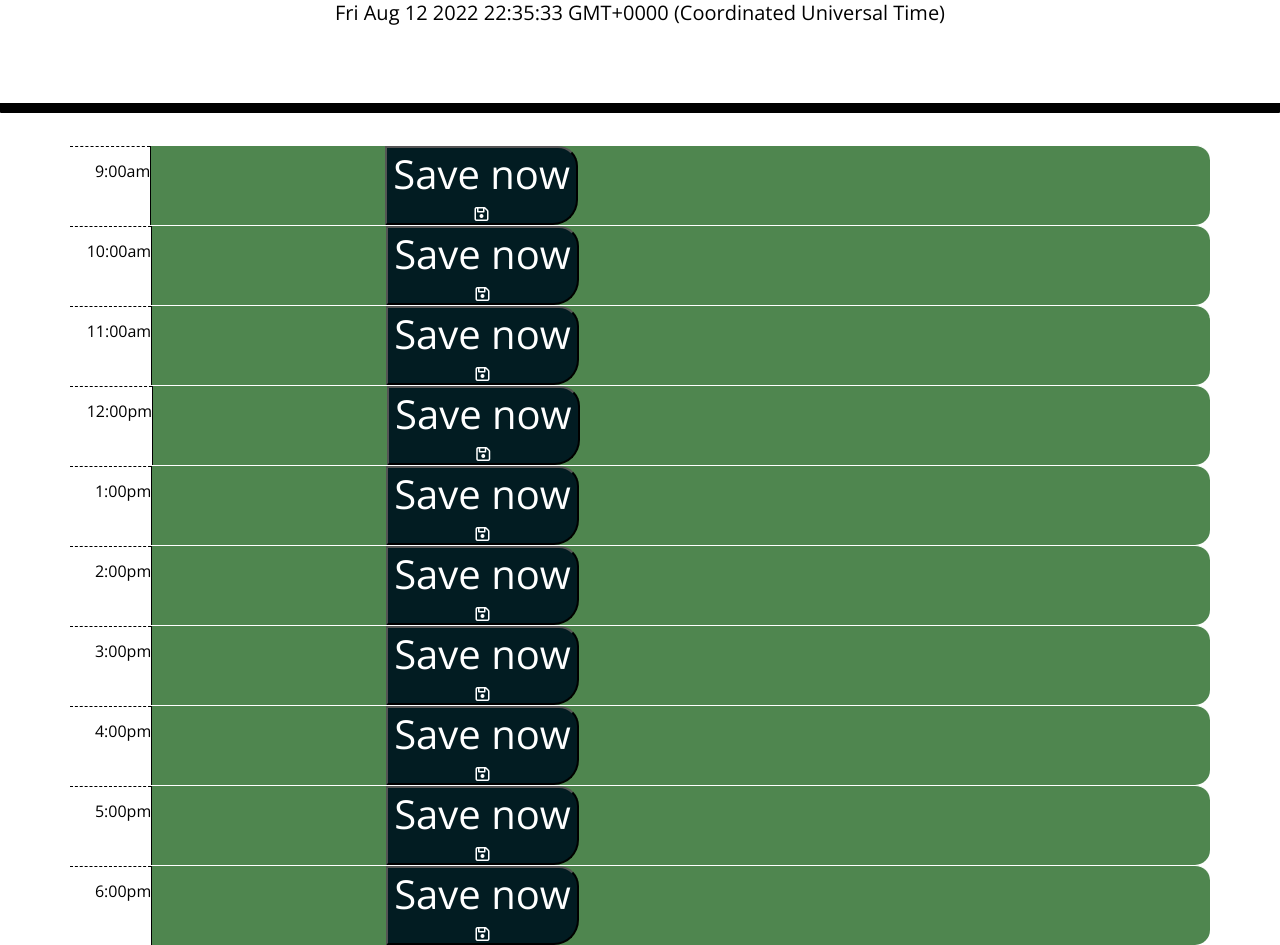
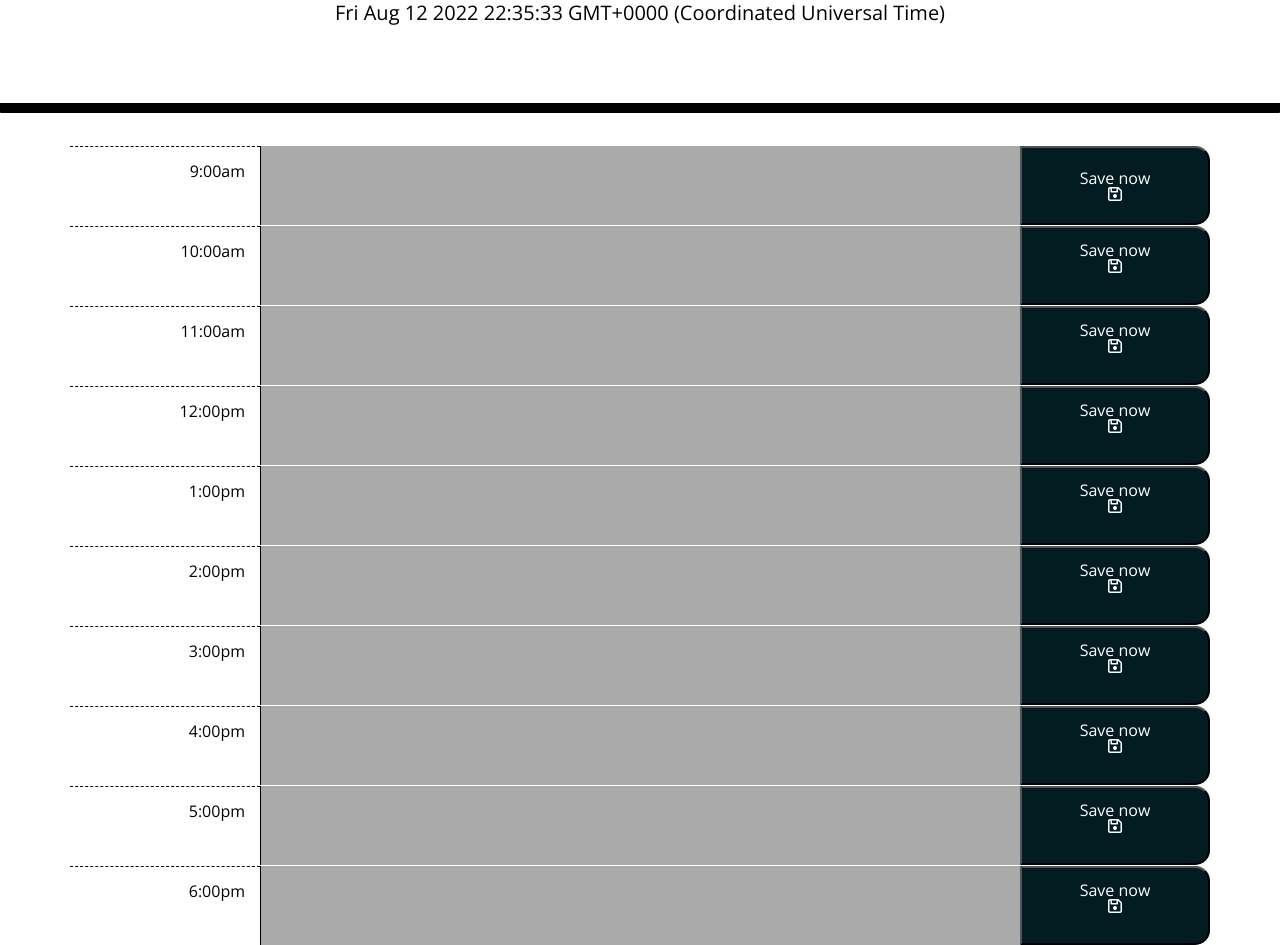
Before and after one commit to dmxtech/Work-Day-Scheduler, a plain HTML site: page index.html in a window 1280 px wide. Shown: the part 191-1136 px from the top of the page. Drawn offline with nearby package versions, Linux system fonts and the light colour scheme.

Commit message:
update CSS and html working correctly

```diff
--- a/assets/script.js
+++ b/assets/script.js
@@ -67,9 +67,9 @@ function currenttime() {
    //Assign colors to time block
     $(".time-block").each(function () {
 
-    var blockhr = parseInt($(this).attr("id").split("hour")[1]);
+    var blockhr = parseInt($(this).attr("id").split("hr")[1]);
 
-    console.log( blockhr + currenthr);
+    console.log( blockhr, currenthr);
 
         //use the correct class for the time moment
         if (blockhr < currenthr) {
--- a/assets/style.css
+++ b/assets/style.css
@@ -34,6 +34,7 @@ textarea {
   white-space: pre-wrap;
   height: 80px;
   border-top: 1px solid white;
+  flex-wrap: nowrap;
 }
 
 .hour {
@@ -59,8 +60,8 @@ textarea {
 
 .saveBtn {
   border-left: px solid black;
-  border-top-right-radius: 20px;
-  border-bottom-right-radius: 25px;
+  border-top-right-radius: 15px;
+  border-bottom-right-radius: 15px;
   background-color: #021c22;
   color: white;
   position: relative;
--- a/index.html
+++ b/index.html
@@ -1,22 +1,14 @@
 <!DOCTYPE html>
 <html lang="en">
+
 <head>
   <meta charset="UTF-8" />
   <meta name="viewport" content="width=device-width, initial-scale=1.0" />
   <meta http-equiv="X-UA-Compatible" content="ie=edge" />
-    <link
-      rel="stylesheet"
-      href="https://stackpath.bootstrapcdn.com/bootstrap/4.3.1/css/bootstrap.min.css">
-    <link
-      rel="stylesheet"
-      href="https://use.fontawesome.com/releases/v5.8.1/css/all.css"
-      integrity="sha384-50oBUHEmvpQ+1lW4y57PTFmhCaXp0ML5d60M1M7uH2+nqUivzIebhndOJK28anvf"
-      crossorigin="anonymous"
-  />
-    <link
-      href="https://fonts.googleapis.com/css?family=Open+Sans&display=swap"
-      rel="stylesheet"
-    />
+  <link rel="stylesheet" href="https://stackpath.bootstrapcdn.com/bootstrap/4.3.1/css/bootstrap.min.css">
+  <link rel="stylesheet" href="https://use.fontawesome.com/releases/v5.8.1/css/all.css"
+    integrity="sha384-50oBUHEmvpQ+1lW4y57PTFmhCaXp0ML5d60M1M7uH2+nqUivzIebhndOJK28anvf" crossorigin="anonymous" />
+  <link href="https://fonts.googleapis.com/css?family=Open+Sans&display=swap" rel="stylesheet" />
   <link rel="stylesheet" href="./assets/style.css">
   <title>Work Day Scheduler</title>
 </head>
@@ -32,102 +24,111 @@
     <!-- Timeblocks go here -->
 
     <div id="hr9" class="row time-block">
-  <div class="hour">
+      <div class="hour col-2">
         9:00am
       </div>
-  <textarea class="Description" id="content">
+      <textarea class="Description  col-8" id="content">
   </textarea>
-  <button class="saveBtn"><h1>Save now</h1><i class="far fa-save"></i></button>
+      <button class="saveBtn col-2">Save now<br /><i class="far fa-save"></i></button>
     </div>
 
     <!-- Timeblocks 10 go here -->
     <div id="hr10" class="row time-block">
-  <div class="hour">
+      <div class="hour col-2">
         10:00am
       </div>
-  <textarea class="Description">
+      <textarea class="Description col-8" id="content">
   </textarea>
-  <button class="saveBtn"><h1>Save now</h1><i class="far fa-save"></i></button>
+      <button class="saveBtn col-2">Save now<br /><i class="far fa-save"></i>
+      </button>
     </div>
 
     <!-- Timeblocks11 go here -->
     <div id="hr11" class="row time-block">
-  <div class="hour">
+      <div class="hour col-2">
         11:00am
       </div>
-  <textarea class="Description">
+      <textarea class="Description col-8">
   </textarea>
-  <button class="saveBtn"><h1>Save now</h1><i class="far fa-save"></i></button>
+      <button class="saveBtn col-2">Save now<br /><i class="far fa-save"></i>
+      </button>
     </div>
 
     <!-- Timeblocks12 go here -->
     <div id="hr12" class="row time-block">
-  <div class="hour">
+      <div class="hour col-2">
         12:00pm
       </div>
-  <textarea class="Description">
+      <textarea class="Description col-8">
   </textarea>
-  <button class="saveBtn"><h1>Save now</h1><i class="far fa-save"></i></button>
+      <button class="saveBtn col-2">Save now<br /><i class="far fa-save"></i>
+      </button>
     </div>
 
     <!-- Timeblocks1 go here -->
     <div id="hr13" class="row time-block">
-  <div class="hour">
+      <div class="hour col-2">
         1:00pm
       </div>
-  <textarea class="Description">
+      <textarea class="Description col-8">
   </textarea>
-  <button class="saveBtn"><h1>Save now</h1><i class="far fa-save"></i></button>
+      <button class="saveBtn col-2">Save now<br /><i class="far fa-save"></i>
+      </button>
     </div>
 
     <!-- Timeblocks2 go here -->
     <div id="hr14" class="row time-block">
-  <div class="hour">
+      <div class="hour col-2">
         2:00pm
       </div>
-  <textarea class="Description">
+      <textarea class="Description col-8">
   </textarea>
-  <button class="saveBtn"><h1>Save now</h1><i class="far fa-save"></i></button>
+      <button class="saveBtn col-2">Save now<br /><i class="far fa-save"></i>
+      </button>
     </div>
 
     <!-- Timeblocks3 go here -->
     <div id="hr15" class="row time-block">
-  <div class="hour">
+      <div class="hour col-2">
         3:00pm
       </div>
-  <textarea  class="Description  textarea">
+      <textarea class="Description  col-8">
   </textarea>
-  <button class="saveBtn"><h1>Save now</h1><i class="far fa-save"></i></button>
+      <button class="saveBtn col-2">Save now<br /><i class="far fa-save"></i>
+      </button>
     </div>
 
     <!-- Timeblocks4 go here -->
     <div id="hr16" class="row time-block">
-  <div class="hour">
+      <div class="hour col-2">
         4:00pm
       </div>
-  <textarea class="Description">
+      <textarea class="Description col-8">
   </textarea>
-  <button class="saveBtn"><h1>Save now</h1><i class="far fa-save"></i></button>
+      <button class="saveBtn col-2">Save now<br /><i class="far fa-save"></i>
+      </button>
     </div>
 
     <!-- Timeblocks5 go here -->
     <div id="hr17" class="row time-block">
-  <div class="hour">
+      <div class="hour col-2">
         5:00pm
       </div>
-  <textarea class="Description">
+      <textarea class="Description col-8">
   </textarea>
-  <button class="saveBtn"><h1>Save now</h1><i class="far fa-save"></i></button>
+      <button class="saveBtn col-2">Save now<br /><i class="far fa-save"></i>
+      </button>
     </div>
 
     <!-- Timeblocks6 go here -->
     <div id="hr18" class="row time-block">
-  <div class="hour">
+      <div class="hour col-2">
         6:00pm
       </div>
-  <textarea class="Description" id="Description">
+      <textarea class="Description col-8">
   </textarea>
-  <button class="saveBtn"><h1>Save now</h1><i class="far fa-save"></i></button>
+      <button class="saveBtn col-2">Save now<br /><i class="far fa-save"></i>
+      </button>
     </div>
   </div>
 
@@ -141,4 +142,5 @@
 <footer class="Footer" id="Footer">
 
 </footer>
+
 </html>
```
Lines whose indentation alone changed are shown as unchanged.
